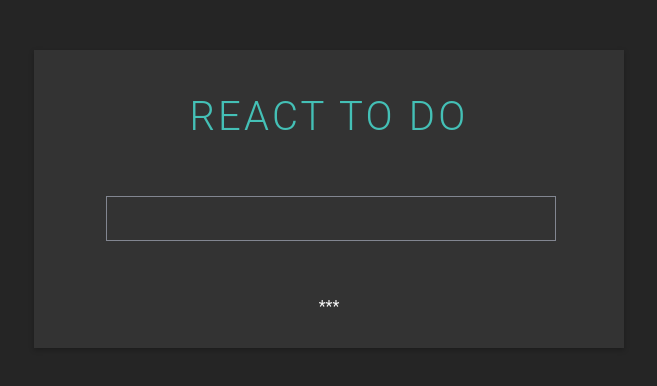
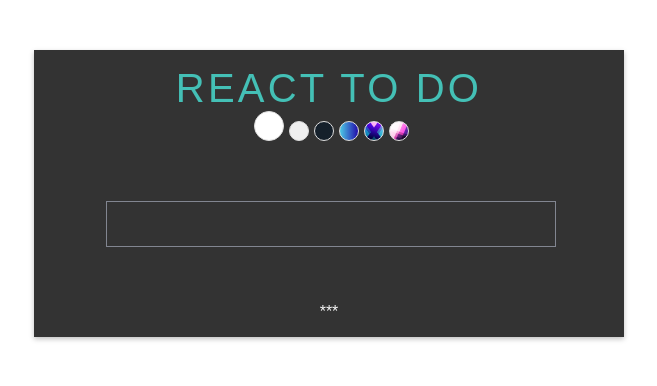
Before and after one commit to Prudhv15/react-todo-list, a React (Create React App) app: page / in a window 1280 px wide. Shown: the top 386 px of the page, without its empty margins (311-968 px from the left). Built offline with nearby package versions, Linux system fonts and the light colour scheme.

Commit message:
added themes

```diff
--- a/src/App.css
+++ b/src/App.css
@@ -4,11 +4,24 @@
   box-sizing: border-box;
 }
 
+:root{
+  --box-shadow: rgba(0, 0, 0, 0.05) 0px 6px 24px 0px, rgba(0, 0, 0, 0.08) 0px 0px 0px 1px;
+}
+
+* {
+  margin: 0;
+  padding: 0;
+  box-sizing: border-box;
+  font-family: 'Poppins', sans-serif;
+  text-decoration: none;
+  list-style: none;
+}
+
 body {
   padding: 50px;
   color: #f7f7f7;
   min-height: 100vh;
-  background: #252525;
+
   text-rendering: optimizeSpeed;
   font-family: "Roboto", sans-serif;
 }
@@ -110,3 +123,51 @@ li:last-child {
   color: #cf972e;
   letter-spacing: 0.2rem;
 }
+
+
+ .themeSelector span{
+  height: 20px;
+  width: 20px;
+  border-radius: 50%;
+  display: inline-block;
+  margin-left: 5px;
+  cursor: pointer;
+  border: 1px solid #dfdfdf;
+}
+
+ .themeSelector .activeTheme{
+  height: 30px;
+  width: 30px;
+}
+
+
+
+/* themes */
+.light{
+  background-color: #FFFFFF;
+  transition: all 500ms;
+}
+
+.medium{
+  background-color: #EFEFEF;
+  transition: all 500ms;
+}
+
+.dark{
+  background-color: #15202B;
+  transition: all 500ms;
+}
+
+.gOne{
+  background: linear-gradient(90deg, hsla(191, 75%, 60%, 1) 0%, hsla(248, 87%, 36%, 1) 100%);
+  transition: all 500ms;
+}
+.gTwo{
+  background: linear-gradient(235deg, #FFFFFF 0%, #000F25 100%), linear-gradient(180deg, #6100FF 0%, #000000 100%), linear-gradient(235deg, #FFA3AC 0%, #FFA3AC 40%, #00043C calc(40% + 1px), #00043C 60%, #005D6C calc(60% + 1px), #005D6C 70%, #00C9B1 calc(70% + 1px), #00C9B1 100%), linear-gradient(125deg, #FFA3AC 0%, #FFA3AC 40%, #00043C calc(40% + 1px), #00043C 60%, #005D6C calc(60% + 1px), #005D6C 70%, #00C9B1 calc(70% + 1px), #00C9B1 100%);
+  background-blend-mode: soft-light, screen, darken, normal;
+}
+
+.gThree{
+  background: linear-gradient(125deg, #FFFFFF 0%, #000000 100%), linear-gradient(200deg, #FFD9E8 0%, #FFD9E8 50%, #DE95BA calc(50% + 1px), #DE95BA 60%, #7F4A88 calc(60% + 1px), #7F4A88 75%, #4A266A calc(75% + 1px), #4A266A 100%), linear-gradient(113deg, #FFD9E8 0%, #FFD9E8 40%, #DE95BA calc(40% + 1px), #DE95BA 50%, #7F4A88 calc(50% + 1px), #7F4A88 70%, #4A266A calc(70% + 1px), #4A266A 100%);
+  background-blend-mode: overlay, overlay, normal;
+}
--- a/src/Components/Todo.js
+++ b/src/Components/Todo.js
@@ -3,6 +3,7 @@ import { useEffect, useState } from "react";
 function Todo() {
   const [todo, setTodo] = useState("");
   const [editIndex, setEditIndex] = useState(null);
+  const [theme, setTheme] = useState("light");
   const [taskList, setTaskList] = useState(
     JSON.parse(localStorage.getItem("taskList")) || []
   );
@@ -10,6 +11,11 @@ function Todo() {
   useEffect(() => {
     localStorage.setItem("tasklist", JSON.stringify(taskList));
   }, [taskList]);
+
+  useEffect(() => {
+    document.documentElement.removeAttribute("class");
+    document.documentElement.classList.add(theme);
+  }, [theme]);
 
   function handleChange(event) {
     setTodo(event.target.value);
@@ -42,6 +48,33 @@ function Todo() {
   return (
     <div id="todo-container">
       <h1>React TO DO</h1>
+      <span className="themeSelector">
+        <span
+          onClick={() => setTheme("light")}
+          className={theme === "light" ? "light activeTheme" : "light"}
+        ></span>
+        <span
+          onClick={() => setTheme("medium")}
+          className={theme === "medium" ? "medium activeTheme" : "medium"}
+        ></span>
+        <span
+          onClick={() => setTheme("dark")}
+          className={theme === "dark" ? "dark activeTheme" : "dark"}
+        ></span>
+        <span
+          onClick={() => setTheme("gOne")}
+          className={theme === "gOne" ? "gOne activeTheme" : "gOne"}
+        ></span>
+        <span
+          onClick={() => setTheme("gTwo")}
+          className={theme === "gTwo" ? "gTwo activeTheme" : "gTwo"}
+        ></span>
+        <span
+          onClick={() => setTheme("gThree")}
+          className={theme === "gThree" ? "gThree activeTheme" : "gThree"}
+        ></span>
+      </span>
+
       <header className="input-wrapper">
         <input
           type="text"
```
